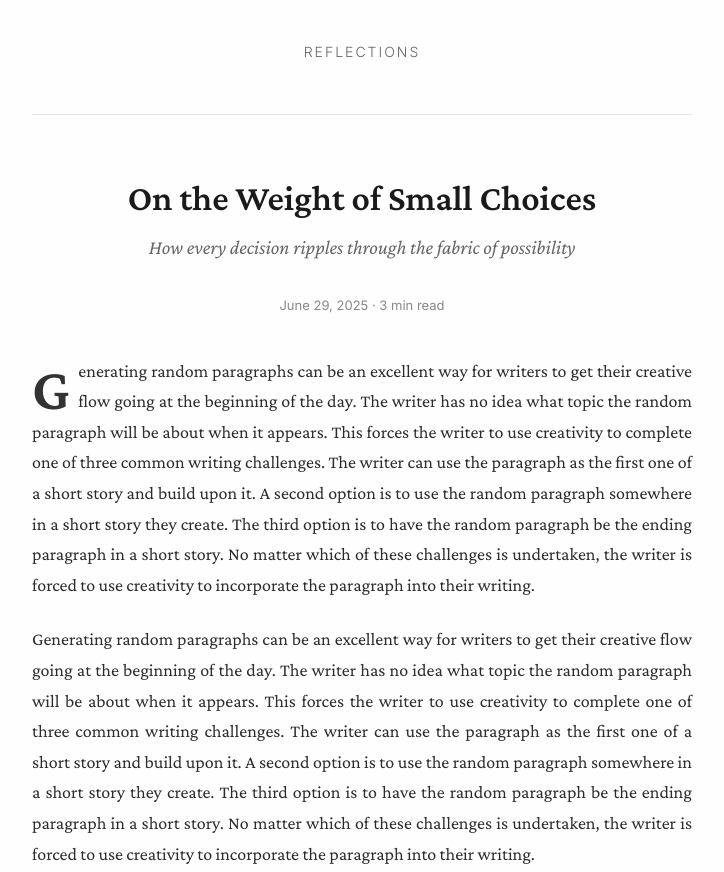
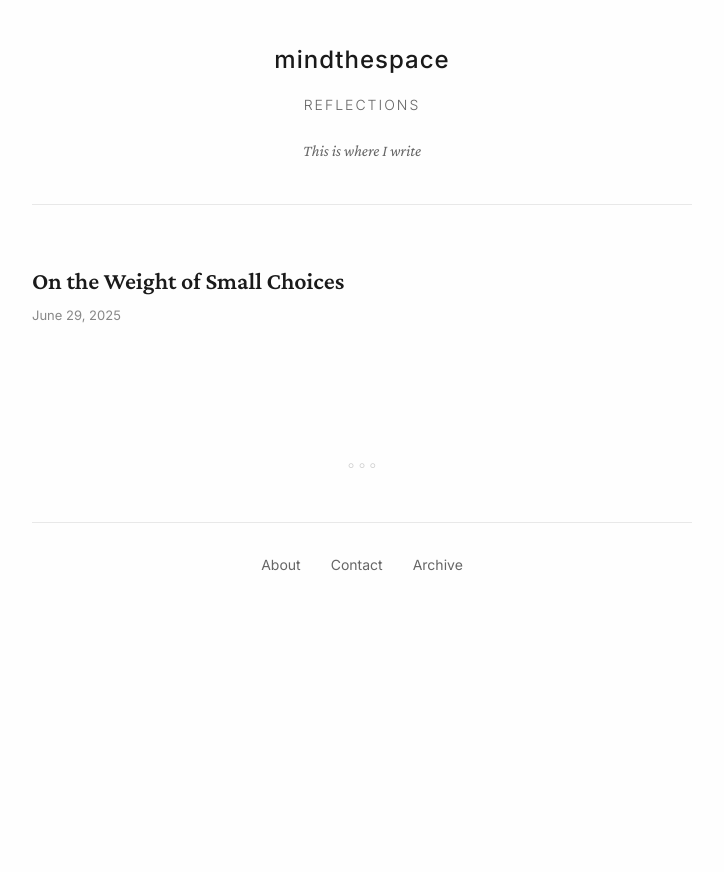
Before and after one commit to mindthespace/mindthespace.github.io, a plain HTML site: page index.html in a window 1280 px wide. Shown: the top 872 px of the page, without its empty margins (278-1002 px from the left). After the commit the page ends 800 px from the top, so only its background shows below. Drawn offline with nearby package versions, Linux system fonts and the light colour scheme.

Commit message:
Edited index.html and added archive.html

```diff
--- a/index.html
+++ b/index.html
@@ -3,7 +3,7 @@
 <head>
     <meta charset="UTF-8">
     <meta name="viewport" content="width=device-width, initial-scale=1.0">
-    <title>On the Weight of Small Choices</title>
+    <title>mindthespace</title>
     <link href="https://fonts.googleapis.com/css2?family=Crimson+Pro:ital,wght@0,400;0,600;1,400&family=Inter:wght@300;400;500&display=swap" rel="stylesheet">
     <style>
         * {
@@ -35,95 +35,87 @@
 
         .site-title {
             font-family: 'Inter', sans-serif;
+            font-size: 24px;
+            font-weight: 500;
+            letter-spacing: 1px;
+            color: #1a1a1a;
+            margin-bottom: 12px;
+        }
+
+        .site-subtitle {
+            font-family: 'Inter', sans-serif;
             font-size: 14px;
             font-weight: 300;
             letter-spacing: 2px;
             text-transform: uppercase;
             color: #666;
-            margin-bottom: 10px;
+            margin-bottom: 20px;
         }
 
-        .site-title a {
+        .site-description {
+            font-style: italic;
+            color: #666;
+            font-size: 16px;
+            max-width: 500px;
+            margin: 0 auto;
+        }
+
+        .posts-section {
+            margin-bottom: 80px;
+        }
+
+        .post-entry {
+            margin-bottom: 40px;
+            padding-bottom: 30px;
+            border-bottom: 1px solid #f5f5f5;
+        }
+
+        .post-entry:last-child {
+            border-bottom: none;
+            margin-bottom: 0;
+        }
+
+        .post-title {
+            font-size: 24px;
+            font-weight: 600;
+            line-height: 1.3;
+            margin-bottom: 8px;
+        }
+
+        .post-title a {
             text-decoration: none;
-            color: inherit;
+            color: #1a1a1a;
             transition: color 0.3s ease;
         }
 
-        .site-title a:hover {
-            color: #333;
-        }
-
-        article {
-            margin-bottom: 80px;
+        .post-title a:hover {
+            color: #555;
         }
 
         .post-meta {
             font-family: 'Inter', sans-serif;
             font-size: 13px;
             color: #888;
-            text-align: center;
-            margin-bottom: 40px;
+            margin-bottom: 12px;
             font-weight: 400;
         }
 
-        .post-title {
-            font-size: 36px;
-            font-weight: 600;
-            line-height: 1.3;
-            margin-bottom: 8px;
-            text-align: center;
-            color: #1a1a1a;
-        }
-
-        .post-subtitle {
-            font-size: 20px;
+        .post-excerpt {
+            color: #555;
             font-style: italic;
-            color: #666;
-            text-align: center;
-            margin-bottom: 30px;
-            font-weight: 400;
-        }
-
-        .post-content {
-            margin-bottom: 40px;
-        }
-
-        .post-content p {
-            margin-bottom: 24px;
-            text-align: justify;
-            hyphens: auto;
-        }
-
-        .post-content p:first-child::first-letter {
-            font-size: 60px;
-            line-height: 50px;
-            float: left;
-            margin: 8px 8px 0 0;
-            font-weight: 600;
-            color: #333;
-        }
-
-        .post-content em {
-            font-style: italic;
-            color: #555;
-        }
-
-        .divider {
-            text-align: center;
-            margin: 40px 0;
-            color: #ccc;
-            font-size: 20px;
+            line-height: 1.6;
         }
 
         .navigation {
             display: flex;
-            justify-content: space-between;
+            justify-content: center;
             align-items: center;
             font-family: 'Inter', sans-serif;
             font-size: 14px;
             color: #666;
             border-top: 1px solid #e8e8e8;
             padding-top: 30px;
+            gap: 30px;
         }
 
         .nav-link {
@@ -137,9 +129,11 @@
             color: #333;
         }
 
-        .nav-link.disabled {
+        .divider {
+            text-align: center;
+            margin: 40px 0;
             color: #ccc;
-            cursor: not-allowed;
+            font-size: 20px;
         }
 
         @media (max-width: 600px) {
@@ -147,21 +141,21 @@
                 padding: 30px 16px;
             }
 
-            .post-title {
-                font-size: 28px;
+            .site-title {
+                font-size: 20px;
             }
 
-            .post-subtitle {
-                font-size: 18px;
+            .post-title {
+                font-size: 20px;
             }
 
             body {
                 font-size: 17px;
             }
 
-            .post-content p:first-child::first-letter {
-                font-size: 48px;
-                line-height: 40px;
+            .navigation {
+                flex-direction: column;
+                gap: 15px;
             }
         }
     </style>
@@ -169,34 +163,44 @@
 <body>
     <div class="container">
         <header>
-            <div class="site-title">
-                <a href="#">Reflections</a>
-            </div>
+            <h1 class="site-title">mindthespace</h1>
+            <div class="site-subtitle">Reflections</div>
+            <p class="site-description">
+                This is where I write
+            </p>
         </header>
 
-        <article>
-            <h1 class="post-title">On the Weight of Small Choices</h1>
-            <p class="post-subtitle">How every decision ripples through the fabric of possibility</p>
+        <section class="posts-section">
+            <article class="post-entry">
+                <h2 class="post-title">
+                    <a href="posts/weight-of-small-choices.html">On the Weight of Small Choices</a>
+                </h2>
+                <div class="post-meta">June 29, 2025</div>
+            </article>
 
-            <div class="post-meta">
-                June 29, 2025 · 3 min read
-            </div>
+            <!-- Add more posts here as you write them -->
+            <!--
+            <article class="post-entry">
+                <h2 class="post-title">
+                    <a href="posts/your-next-post.html">Your Next Post Title</a>
+                </h2>
+                <div class="post-meta">Date</div>
+                <p class="post-excerpt">
+                    Brief excerpt or leave empty for clean minimal look
+                </p>
+            </article>
+            -->
 
-            <div class="post-content">
-                <p>Generating random paragraphs can be an excellent way for writers to get their creative flow going at the beginning of the day. The writer has no idea what topic the random paragraph will be about when it appears. This forces the writer to use creativity to complete one of three common writing challenges. The writer can use the paragraph as the first one of a short story and build upon it. A second option is to use the random paragraph somewhere in a short story they create. The third option is to have the random paragraph be the ending paragraph in a short story. No matter which of these challenges is undertaken, the writer is forced to use creativity to incorporate the paragraph into their writing.</p>
 
-                <p>Generating random paragraphs can be an excellent way for writers to get their creative flow going at the beginning of the day. The writer has no idea what topic the random paragraph will be about when it appears. This forces the writer to use creativity to complete one of three common writing challenges. The writer can use the paragraph as the first one of a short story and build upon it. A second option is to use the random paragraph somewhere in a short story they create. The third option is to have the random paragraph be the ending paragraph in a short story. No matter which of these challenges is undertaken, the writer is forced to use creativity to incorporate the paragraph into their writing.</p>
 
-                <p><em>Generating random paragraphs can be an excellent way</em>, for writers to get their creative flow going at the beginning of the day. The writer has no idea what topic the random paragraph will be about when it appears. This forces the writer to use creativity to complete one of three common writing challenges. The writer can use the paragraph as the first one of a short story and build upon it. A second option is to use the random paragraph somewhere in a short story they create. The third option is to have the random paragraph be the ending paragraph in a short story. No matter which of these challenges is undertaken, the writer is forced to use creativity to incorporate the paragraph into their writing.</p>
-            </div>
+        </section>
 
-            <div class="divider">◦ ◦ ◦</div>
-        </article>
+        <div class="divider">◦ ◦ ◦</div>
 
         <nav class="navigation">
-            <a href="#" class="nav-link disabled">← Previous</a>
-            <a href="#" class="nav-link">Archive</a>
-            <a href="#" class="nav-link">Next →</a>
+            <a href="about.html" class="nav-link">About</a>
+            <a href="contact.html" class="nav-link">Contact</a>
+            <a href="archive.html" class="nav-link">Archive</a>
         </nav>
     </div>
 </body>
```
Also changed, not shown: archive.html (added).
